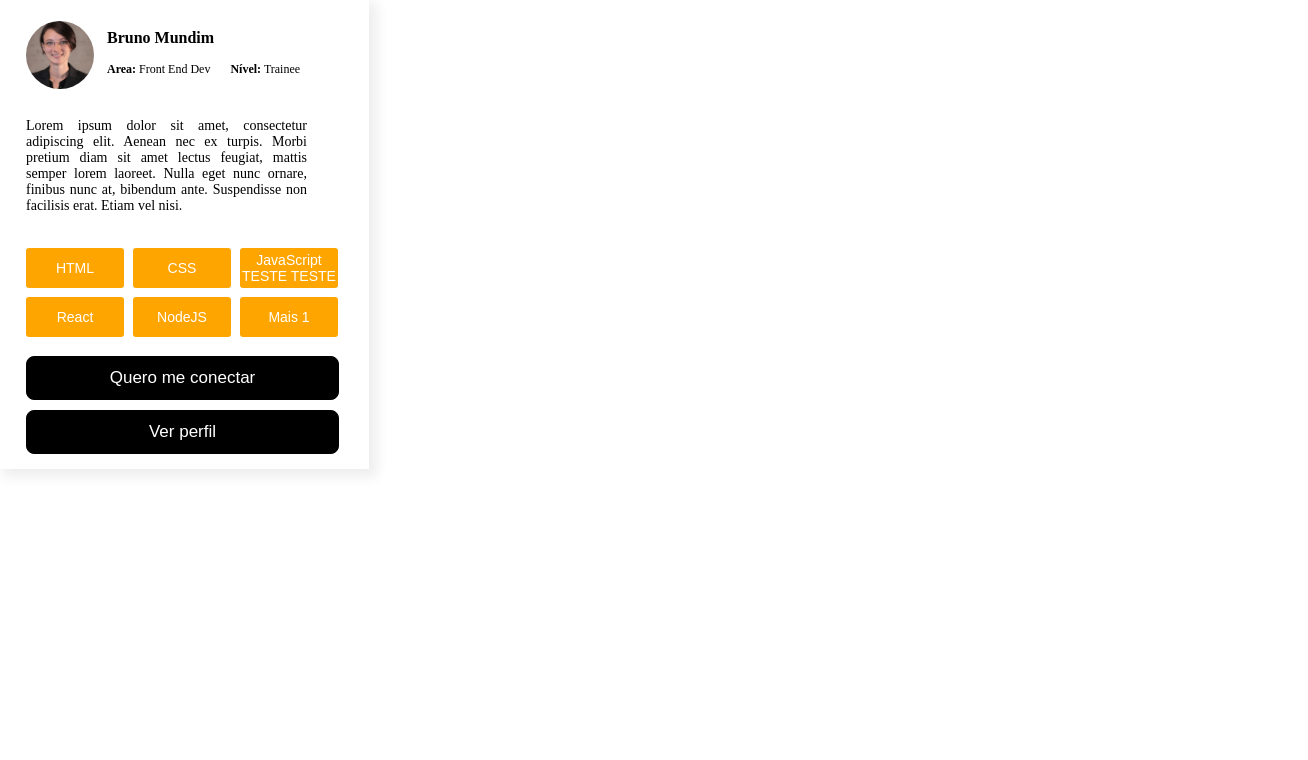
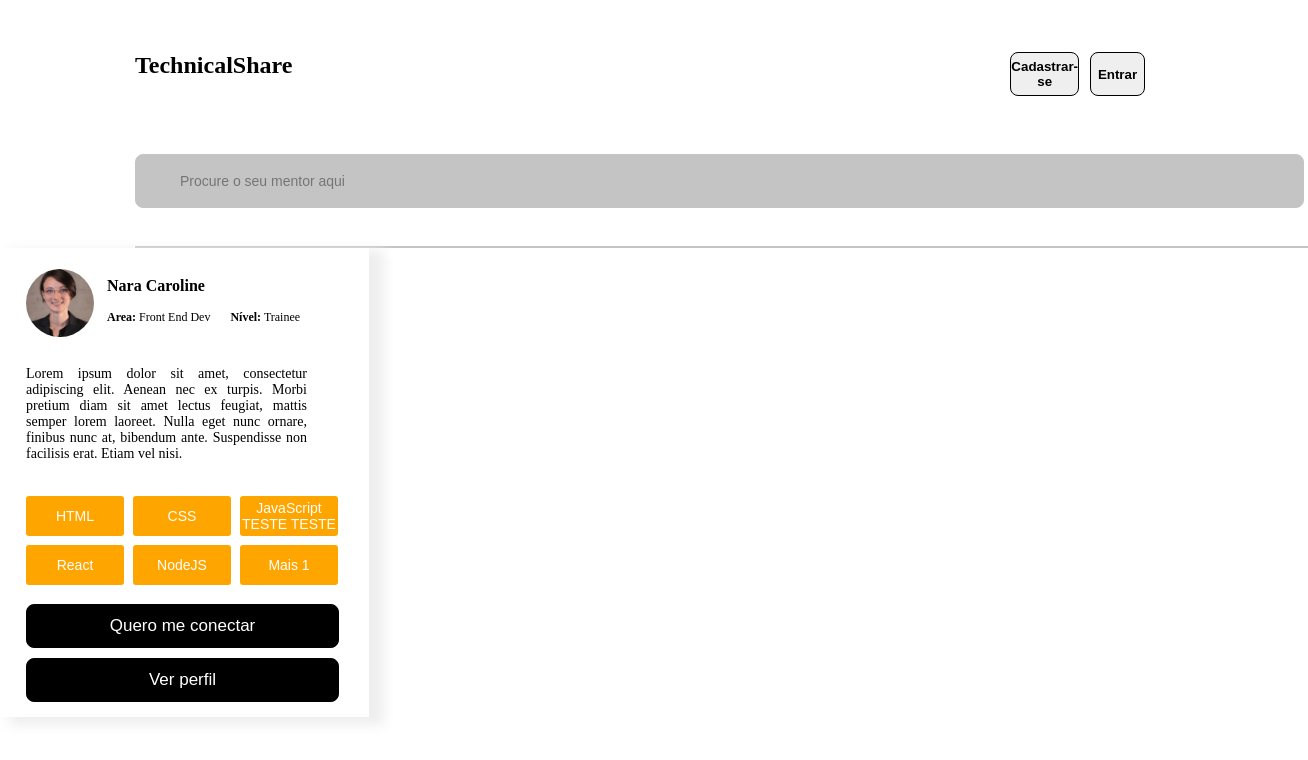
Before and after one commit to squad8-hackatho/squad8-hackathon-front, a React (Create React App) app: page /profile in a window 1280 px wide. Shown: the top 760 px of the page, 1308 px wide, since content can reach past the window. Built offline with nearby package versions, Linux system fonts and the light colour scheme; what styled-media-query would draw is missing.

Commit message:
Estruturação do Header da página Profiles

```diff
--- a/src/components/Button/styles.tsx
+++ b/src/components/Button/styles.tsx
@@ -9,10 +9,11 @@ import {
   typography,
   TypographyProps,
   layout,
+  LayoutProps,
 } from 'styled-system';
 import { customMedia, theme } from '../../themes/theme';
 
-type ButtonProps = TypographyProps & ColorProps & BorderProps & SpaceProps;
+type ButtonProps = TypographyProps & ColorProps & BorderProps & SpaceProps & LayoutProps;
 
 export const Button = styled.button<ButtonProps>`
   border-radius: 28px;
@@ -27,6 +28,7 @@ export const Button = styled.button<ButtonProps>`
   ${color}
   ${border}
   ${space}
+  ${layout}
   cursor: pointer;
 
   :hover {
--- a/src/components/MentorCard/styles.tsx
+++ b/src/components/MentorCard/styles.tsx
@@ -7,7 +7,7 @@ export const Card = styled.section`
   display: flex;
   flex-direction: column;
 
-  box-shadow: 5px 5px 12px 3px #eee;
+  box-shadow: 12px 5px 12px 3px #EEE;
 
   img {
     width: 68px;
--- a/src/pages/profile/Profile.tsx
+++ b/src/pages/profile/Profile.tsx
@@ -1,15 +1,44 @@
 import React from 'react';
+import Button from '../../components/Button/styles';
 import { MentorCard } from '../../components/MentorCard';
+import { Header, LogoAndUserLogin, Search } from './styles';
 
 function Profile() {
-  const name = 'Bruno Mundim';
+  const name = 'Nara Caroline';
   const occupation = 'Front End Dev';
   const level = 'Trainee';
   const bioDescription =
     'Lorem ipsum dolor sit amet, consectetur adipiscing elit. Aenean nec ex turpis. Morbi pretium diam sit amet lectus feugiat, mattis semper lorem laoreet. Nulla eget nunc ornare, finibus nunc at, bibendum ante. Suspendisse non facilisis erat. Etiam vel nisi.';
-  const tags = ['HTML', 'CSS', 'JavaScript TESTE TESTE', 'React', 'NodeJS', 'MongoDB'];
+  const tags = [
+    'HTML',
+    'CSS',
+    'JavaScript TESTE TESTE',
+    'React',
+    'NodeJS',
+    'MongoDB',
+  ];
 
   return (
+    <main>
+      <Header>
+        <LogoAndUserLogin>
+          <h3>TechnicalShare</h3>
+          <Button
+            width={134}
+            height={44}
+            p={0}
+            borderRadius={8}
+            marginRight={11}
+          >
+            Cadastrar-se
+          </Button>
+          <Button width={134} height={44} p={0} borderRadius={8}>
+            Entrar
+          </Button>
+        </LogoAndUserLogin>
+        <Search placeholder='Procure o seu mentor aqui'/>
+        <hr />
+      </Header>
       <MentorCard
         name={name}
         occupation={occupation}
@@ -17,6 +46,7 @@ function Profile() {
         tags={tags}
         bioDescription={bioDescription}
       />
+    </main>
   );
 }
 
--- a/src/pages/profile/styles.tsx
+++ b/src/pages/profile/styles.tsx
@@ -1,35 +1,50 @@
 import styled from 'styled-components';
-import { customMedia } from '../../themes/theme';
 
-export const Nav = styled.nav`
-  margin-top: 25px;
-  margin-bottom: 25px;
-  display: flex;
-  flex-wrap: wrap;
+const gray = '#C4C4C4';
+
+const theme = {
+  colors: {
+    gray,
+  },
+};
+
+export const Header = styled.header`
+  width: 1173;
+  height: 324;
+
+  margin: 0px 135px 0px 135px;
+
+  hr {
+    border: 1px solid ${theme.colors.gray};
+    width: 1173px;
+  }
 `;
 
-export const Button = styled.button`
-  border-radius: 28px;
-  border: 1px solid;
-  display: block;
+export const LogoAndUserLogin = styled.header`
+  display: flex;
+  flex-direction: row;
 
-  margin-right: 30px;
-  margin-top: 10px;
+  margin: 52px 0px 58px 0px;
 
-  width: 200px;
-  height: 50px;
+  h3 {
+    margin-right: 718px;
+    font-size: 24px;
+  }
+`;
 
-  font-size: 1em;
-  text-decoration: none;
-  font-weight: bold;
+export const Search = styled.input`
+  width: 1169px;
+  height: 54px;
+  padding: 17px 44px;
+  margin: 0px 0px 38px 0px;
 
-  :hover {
-    background-color: orange;
-    color: white;
+  background-color: ${theme.colors.gray};
+  border: 1px solid ${theme.colors.gray};
+  border-radius: 8px;
+
+  font-size: 14px;
+
+  :focus {
+    outline: none;
   }
-
-  ${customMedia.lessThan('default')`
-    width: 120px;
-    height: 50px;
-  `};
 `;
```
Lines whose indentation alone changed are shown as unchanged.
